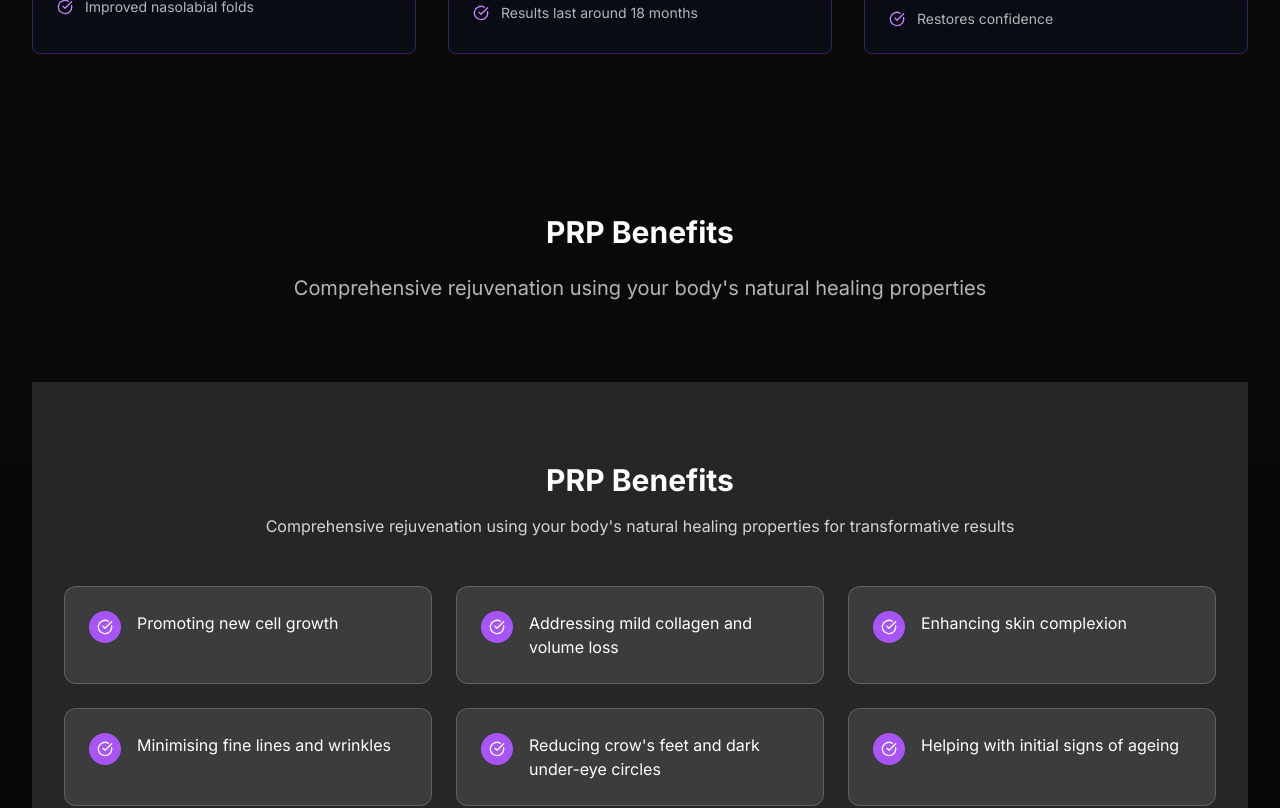
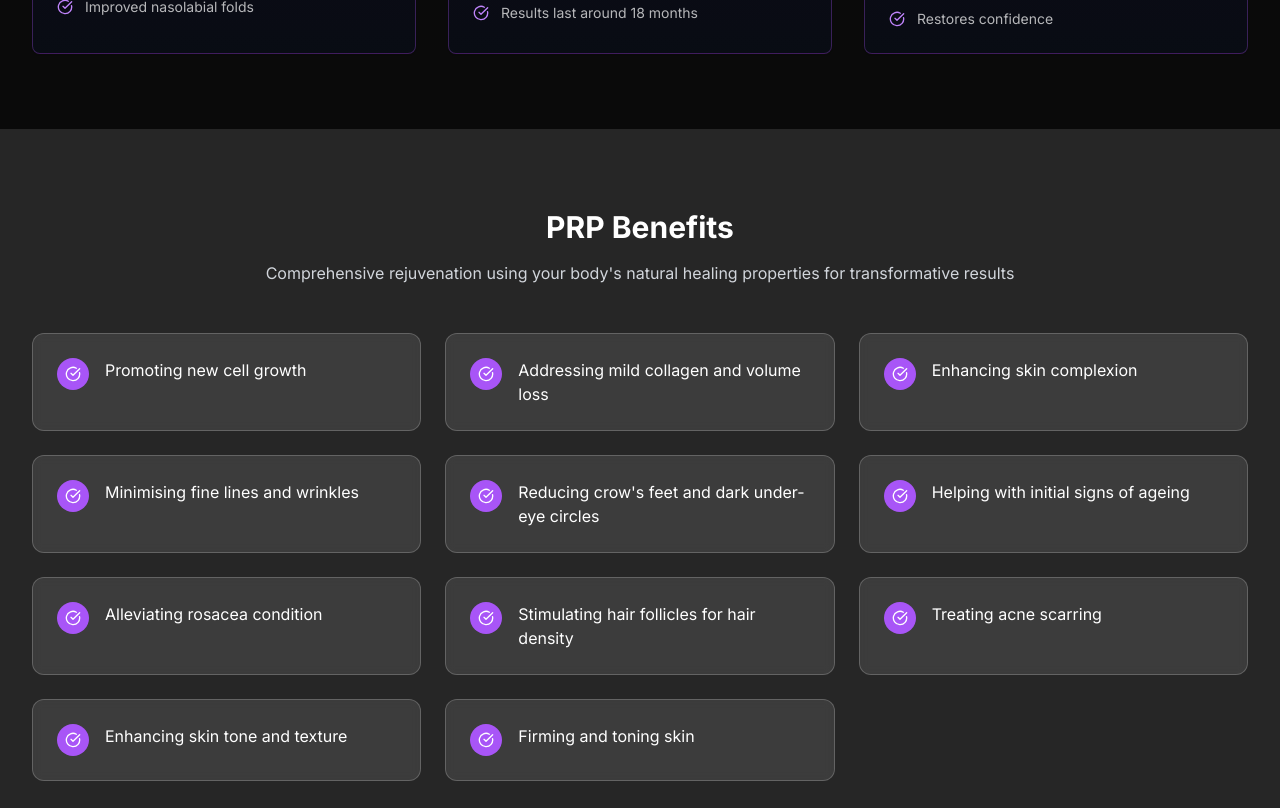
Before and after one commit to alaadin007/cosmedocs-mobile-refined-art, a React (Vite) app: page /prp-treatment in a window 1280 px wide. Shown: the part 3100-3908 px from the top of the page. Built offline with nearby package versions, Linux system fonts and the light colour scheme; no server answers; the database is empty.

Commit message:
Remove duplicate PRP benefits section

```diff
--- a/src/pages/PRPTreatment.tsx
+++ b/src/pages/PRPTreatment.tsx
@@ -451,28 +451,6 @@ const PRPTreatment = () => {
         </section>
 
         {/* Benefits Section */}
-        <section className="bg-gradient-to-b from-[#0A0A0A] to-black py-[85px]">
-          <div className="page-container">
-            <motion.div className="text-center mb-20" initial={{
-            opacity: 0,
-            y: 30
-          }} whileInView={{
-            opacity: 1,
-            y: 0
-          }} transition={{
-            duration: 0.8
-          }} viewport={{
-            once: true
-          }}>
-              <h2 className="text-2xl md:text-3xl font-bold mb-6 text-white">
-                PRP Benefits
-              </h2>
-              <p className="text-xl text-white/70 font-normal max-w-3xl mx-auto">
-                Comprehensive rejuvenation using your body's natural healing properties
-              </p>
-            </motion.div>
-
-        {/* Benefits Section */}
         <section className="py-20 bg-accent text-white">
           <div className="page-container">
             <motion.div
@@ -642,8 +620,6 @@ const PRPTreatment = () => {
                 </Card>
               </motion.div>
             </div>
-          </div>
-        </section>
           </div>
         </section>
 
```
